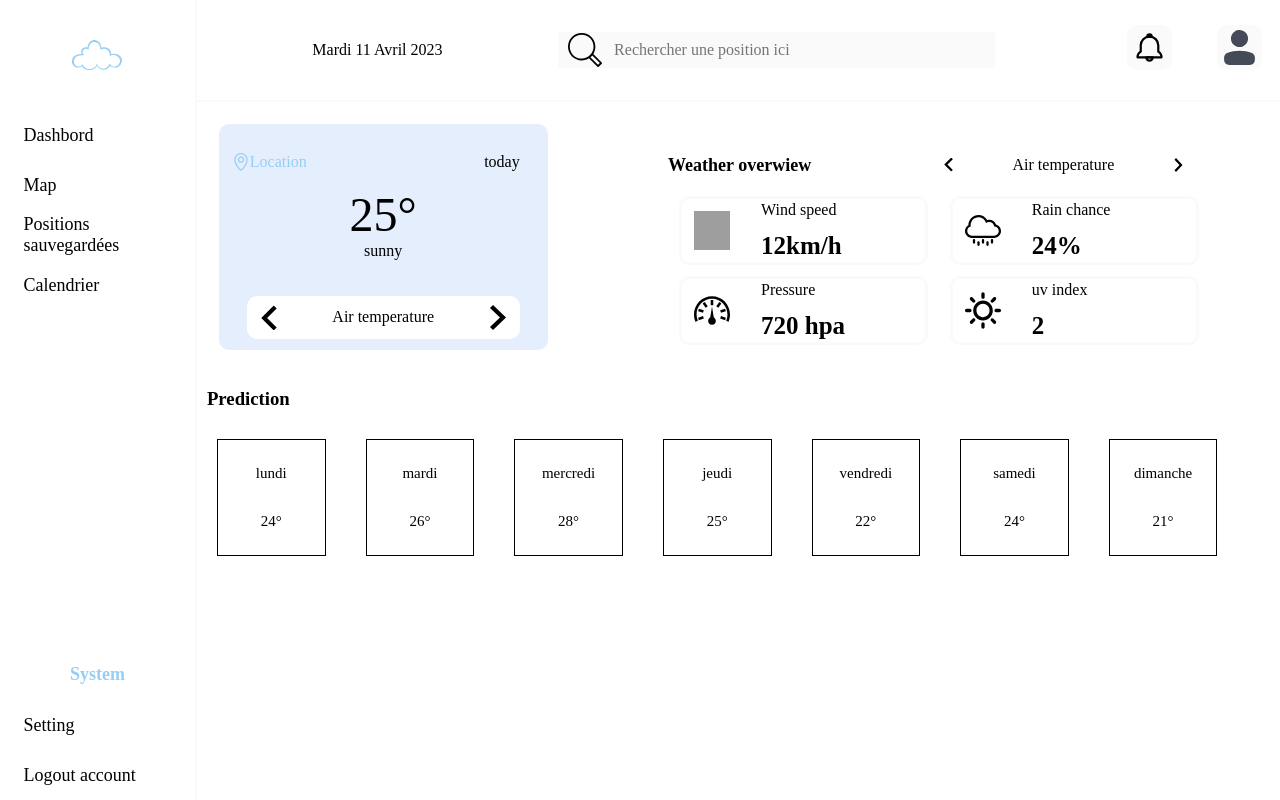
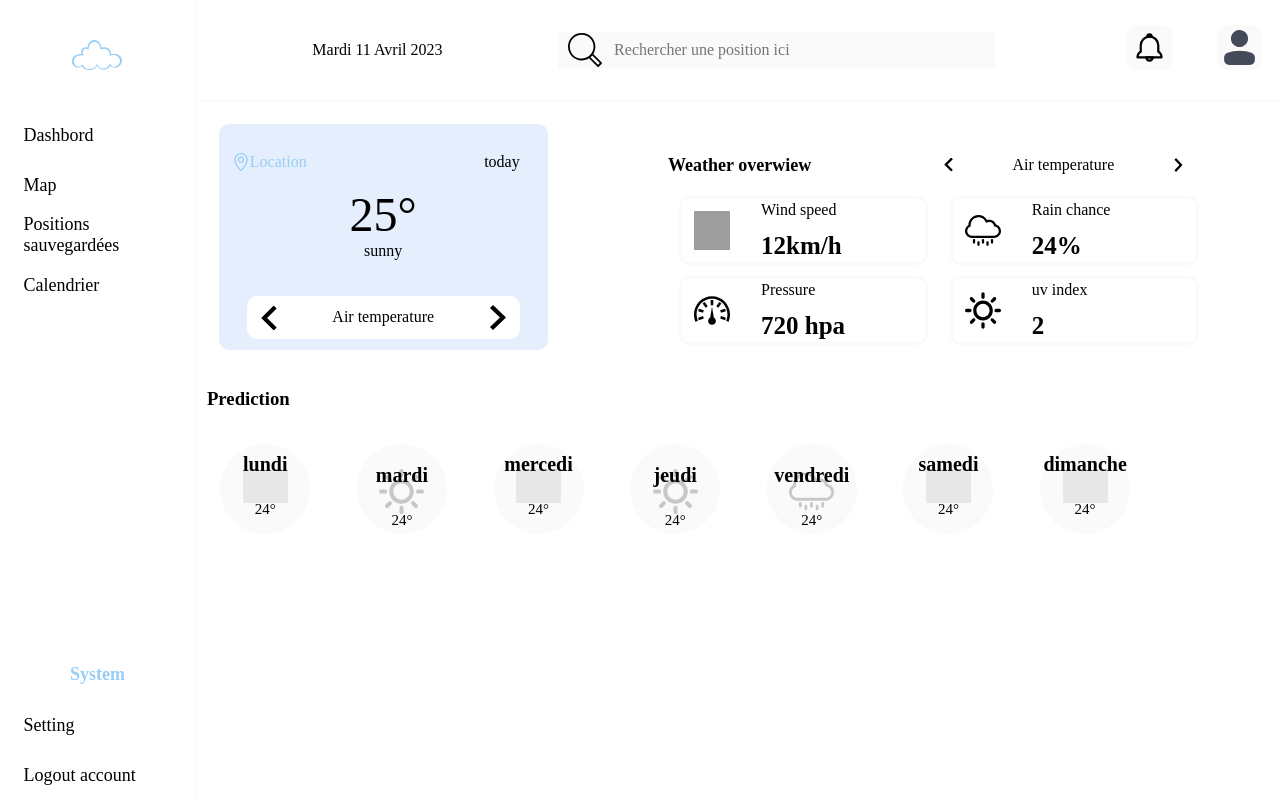
Before and after one commit to MazurJerome/meteo_react_app, a React (Create React App) app: page / in a window 1280 px wide. Built offline with nearby package versions, Linux system fonts and the light colour scheme; grey boxes are pictures that could not be loaded.

Commit message:
fin sash

```diff
--- a/src/components/Prediction.jsx
+++ b/src/components/Prediction.jsx
@@ -1,37 +1,61 @@
 import "../style/Prediction.css";
+import sun from "../images/icone_sun.svg";
+import rain from "../images/icone_rain.svg";
+import lightning from "../images/lightning.svg";
 
 function Prediction() {
 	return (
 		<div className="Prediction">
 			<h3>Prediction</h3>
-			<div className="Prediction_dayBday">
-				<div className="Prediction_dayBday_day-1">
-					<p className="Day-1">lundi</p>
-					<p className="temp">24°</p>
+			<div className="Prediction_cards">
+				<div className="Prediction_dayBday">
+					<div className="card">
+						<img className="wheather_icon" src={lightning} alt="" />
+						<p className="day">lundi</p>
+						<p className="temp">24°</p>
+					</div>
 				</div>
-				<div className="Prediction_dayBday_day0">
-					<p className="Day0">mardi</p>
-					<p className="temp">26°</p>
+				<div className="Prediction_dayBday">
+					<div className="card">
+						<img className="wheather_icon" src={sun} alt="" />
+						<p className="day">mardi</p>
+						<p className="temp">24°</p>
+					</div>
 				</div>
-				<div className="Prediction_dayBday_day1">
-					<p className="Day1">mercredi</p>
-					<p className="temp">28°</p>
+				<div className="Prediction_dayBday">
+					<div className="card">
+						<img className="wheather_icon" src={lightning} alt="" />
+						<p className="day">mercedi</p>
+						<p className="temp">24°</p>
+					</div>
 				</div>
-				<div className="Prediction_dayBday_day2">
-					<p className="Day2">jeudi</p>
-					<p className="temp">25°</p>
+				<div className="Prediction_dayBday">
+					<div className="card">
+						<img className="wheather_icon" src={sun} alt="" />
+						<p className="day">jeudi</p>
+						<p className="temp">24°</p>
+					</div>
 				</div>
-				<div className="Prediction_dayBday_day3">
-					<p className="Day3">vendredi</p>
-					<p className="temp">22°</p>
+				<div className="Prediction_dayBday">
+					<div className="card">
+						<img className="wheather_icon" src={rain} alt="" />
+						<p className="day">vendredi</p>
+						<p className="temp">24°</p>
+					</div>
 				</div>
-				<div className="Prediction_dayBday_day4">
-					<p className="Day4">samedi</p>
-					<p className="temp">24°</p>
+				<div className="Prediction_dayBday">
+					<div className="card">
+						<img className="wheather_icon" src={lightning} alt="" />
+						<p className="day">samedi</p>
+						<p className="temp">24°</p>
+					</div>
 				</div>
-				<div className="Prediction_dayBday_day5">
-					<p className="Day5">dimanche</p>
-					<p className="temp">21°</p>
+				<div className="Prediction_dayBday">
+					<div className="card">
+						<img className="wheather_icon" src={lightning} alt="" />
+						<p className="day">dimanche</p>
+						<p className="temp">24°</p>
+					</div>
 				</div>
 			</div>
 		</div>
--- a/src/style/Prediction.css
+++ b/src/style/Prediction.css
@@ -1,78 +1,45 @@
 h3 {
 	margin: 10px;
 }
-.Prediction_dayBday {
+.Prediction_cards {
 	display: flex;
 	flex-direction: row;
 	font-size: 15px;
 }
-.Prediction_dayBday_day-1 {
+.Prediction_dayBday {
 	width: 8%;
-	height: 8%;
 	display: flex;
 	flex-direction: column;
 	align-items: center;
-	border: 1px solid black;
 	padding: 10px;
-	margin: 20px;
+	margin: 15px;
 }
-.Prediction_dayBday_day0 {
-	width: 8%;
-	height: 8%;
+.card {
+	width: 90px;
+	height: 90px;
+	position: absolute;
+	border-radius: 50%;
+	background-color: #fafafa;
 	display: flex;
 	flex-direction: column;
 	align-items: center;
-	border: 1px solid black;
-	padding: 10px;
-	margin: 20px;
 }
-.Prediction_dayBday_day1 {
-	width: 8%;
-	height: 8%;
-	display: flex;
-	flex-direction: column;
-	align-items: center;
-	border: 1px solid black;
-	padding: 10px;
-	margin: 20px;
+.card:hover {
+	background-color: #e4eefc;
 }
-.Prediction_dayBday_day2 {
-	width: 8%;
-	height: 8%;
-	display: flex;
-	flex-direction: column;
-	align-items: center;
-	border: 1px solid black;
-	padding: 10px;
-	margin: 20px;
+.wheather_icon {
+	position: relative;
+	top: 25px;
+	width: 50%;
+	opacity: 0.2;
 }
-.Prediction_dayBday_day3 {
-	width: 8%;
-	height: 8%;
-	display: flex;
-	flex-direction: column;
-	align-items: center;
-	border: 1px solid black;
-	padding: 10px;
-	margin: 20px;
+.day {
+	position: relative;
+	top: -45px;
+	font-size: 20px;
+	font-weight: bold;
 }
-.Prediction_dayBday_day4 {
-	width: 8%;
-	height: 8%;
-	display: flex;
-	flex-direction: column;
-	align-items: center;
-	border: 1px solid black;
-	padding: 10px;
-	margin: 20px;
+.temp {
+	position: relative;
+	top: -55px;
 }
-.Prediction_dayBday_day5 {
-	width: 8%;
-	height: 8%;
-	display: flex;
-	flex-direction: column;
-	align-items: center;
-	border: 1px solid black;
-	padding: 10px;
-	margin: 20px;
-}
```
Also changed, not shown: src/images/rain.svg (deleted), src/images/weather.svg (deleted).
